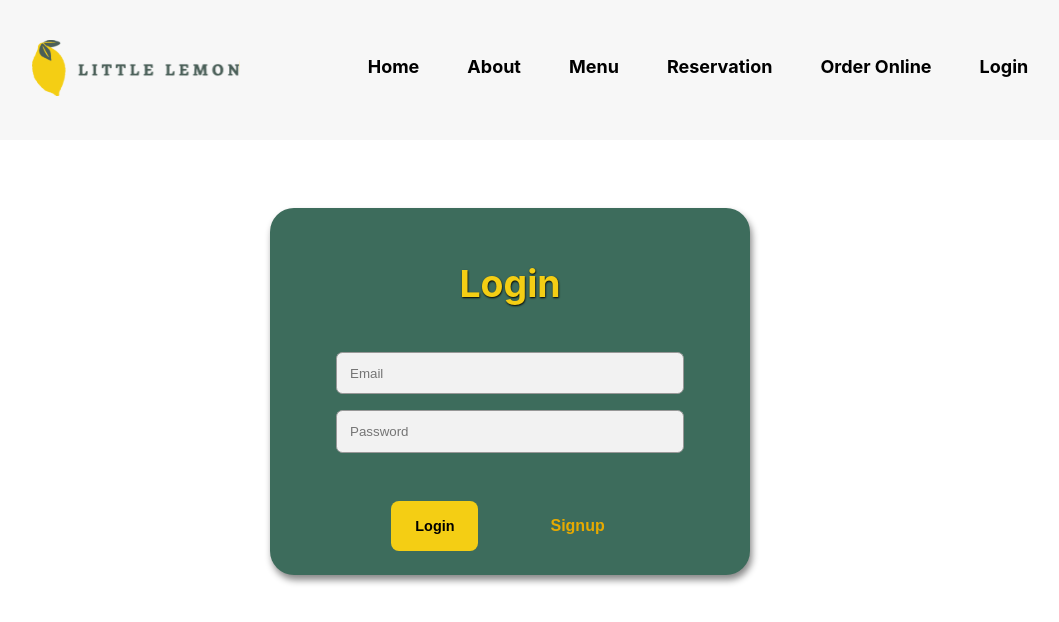
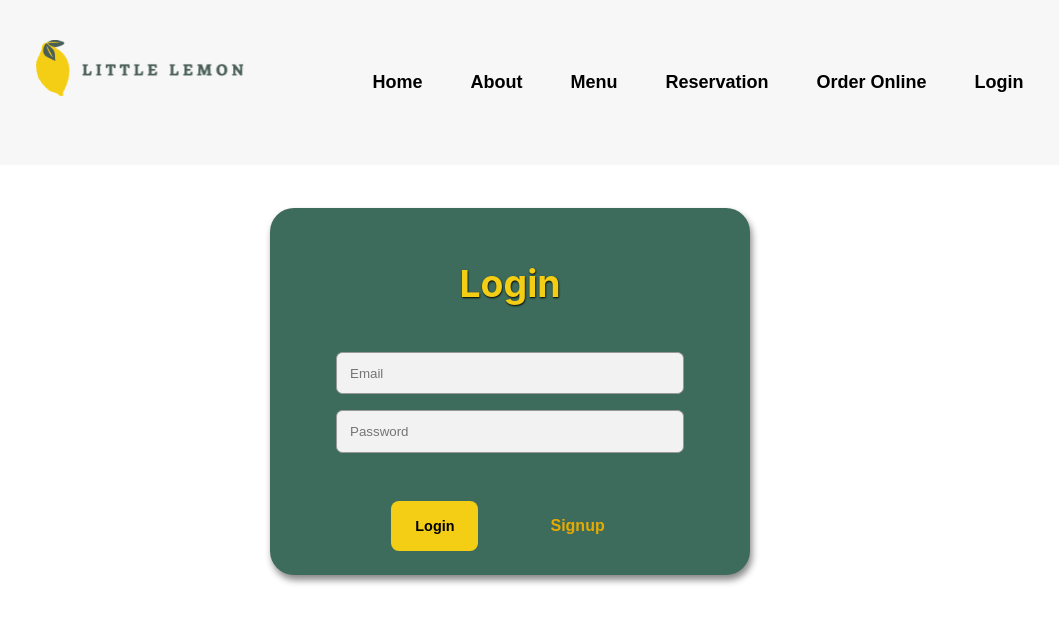
Before and after one commit to SumittaBungsud/meta-frontend-littlelemon, a React (Create React App) app: page /meta-frontend-littlelemon/auth in a window 1280 px wide. Shown: the top 622 px of the page, without its empty margins (130-1189 px from the left). Built offline with nearby package versions, Linux system fonts and the light colour scheme.

Commit message:
adjusted navigation on navbar

```diff
--- a/src/components/Nav.js
+++ b/src/components/Nav.js
@@ -1,17 +1,35 @@
 import React from "react";
 import { navigations } from "../sources/footerLinks";
+import { useNavigate } from "react-router-dom";
 
 function Nav() {
+  const navigate = useNavigate();
   return (
     <nav>
       <ul role="menubar">
-        {navigations.map((item) => (
-          <li key={item.name} role="link">
-            <a role="button" className="button" href={item.link}>
-              {item.name}
-            </a>
-          </li>
-        ))}
+        {navigations.map((item) =>
+          item.name === "About" ? (
+            <li key={item.name} role="link">
+              <button
+                className="button"
+                onClick={async () => {
+                  await navigate(item.link);
+                  await document
+                    .getElementById("about")
+                    .scrollIntoView({ behavior: "smooth" });
+                }}
+              >
+                {item.name}
+              </button>
+            </li>
+          ) : (
+            <li key={item.name} role="link">
+              <button className="button" onClick={() => navigate(item.link)}>
+                {item.name}
+              </button>
+            </li>
+          )
+        )}
       </ul>
     </nav>
   );
--- a/src/sources/footerLinks.js
+++ b/src/sources/footerLinks.js
@@ -13,23 +13,23 @@ export const navigations = [
   },
   {
     name: "About",
-    link: "/#about",
+    link: "/meta-frontend-littlelemon/#about",
   },
   {
     name: "Menu",
-    link: "/menu",
+    link: "/meta-frontend-littlelemon/menu",
   },
   {
     name: "Reservation",
-    link: "/reservation",
+    link: "/meta-frontend-littlelemon/reservation",
   },
   {
     name: "Order Online",
-    link: "/delivery",
+    link: "/meta-frontend-littlelemon/delivery",
   },
   {
     name: "Login",
-    link: "/auth",
+    link: "/meta-frontend-littlelemon/auth",
   },
 ];
 
--- a/src/styles/App.css
+++ b/src/styles/App.css
@@ -41,11 +41,13 @@ nav ul {
 nav li {
   padding: 1rem 0;
 }
-nav li a {
+nav li .button {
   padding: 1rem 1.5rem;
   font-weight: 700;
   font-size: large;
+  border: none;
   text-decoration: none;
+  background: none;
   border-radius: 0.5rem;
   color: #000000;
 }
```
